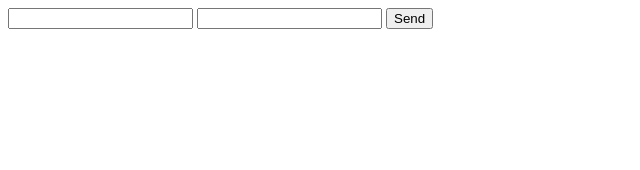
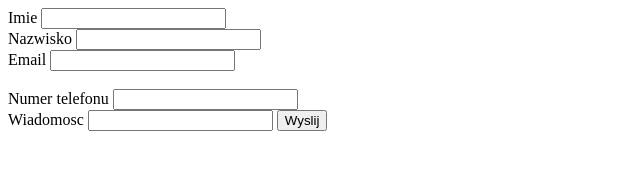
Before and after one commit to karol509x/karol509x.github.io, a plain HTML site: page index.html in a window 1280 px wide. Shown: the whole page, without its empty margins (0-640 px from the left). Drawn offline with Linux system fonts and the light colour scheme.

Commit message:
Napisanie formularza

```diff
--- a/index.html
+++ b/index.html
@@ -9,9 +9,18 @@
 <body>
 
     <form action="https://formspree.io/karol509x@gmail.com" method="POST">
-        <input type="text" name="name">
-        <input type="email" name="_replyto">
-        <input type="submit" value="Send">
+        <label for="imie">Imie</label>
+        <input type="text" name="imie" id="imie"><br>
+        <label for="nazwisko">Nazwisko</label>
+        <input type="text" name="nazwisko" id="nazwisko"><br>
+        <label for="Email">Email</label>
+        <input type="text" name="Email" id="Email" ><br><br>
+        <label for="numer-telefonu">Numer telefonu</label>
+        <input type="text" name="numer-telefonu" id="numer-telefonu">
+        <br><label for="wiadomosc">Wiadomosc</label>
+        <input type="text" name="wiadomosc" id="wiadomosc">
+        <input type="submit" value="Wyslij">
+
     </form>
 
 </body>
```
